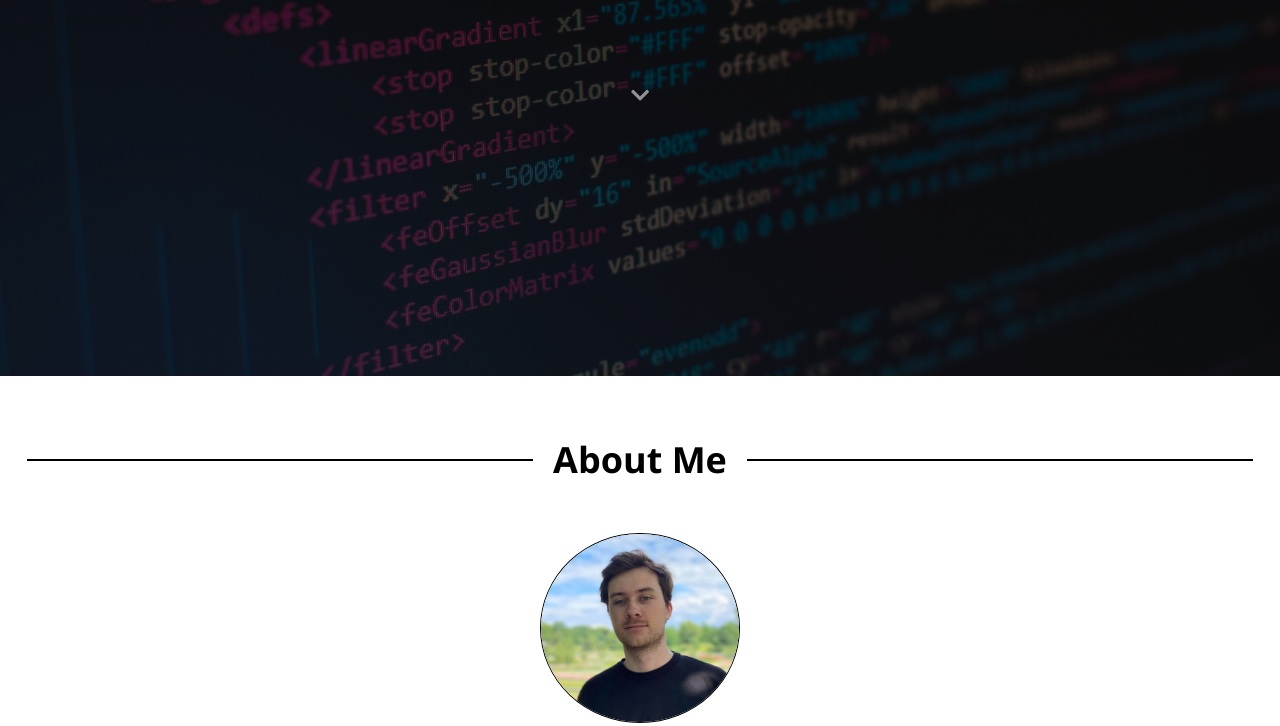
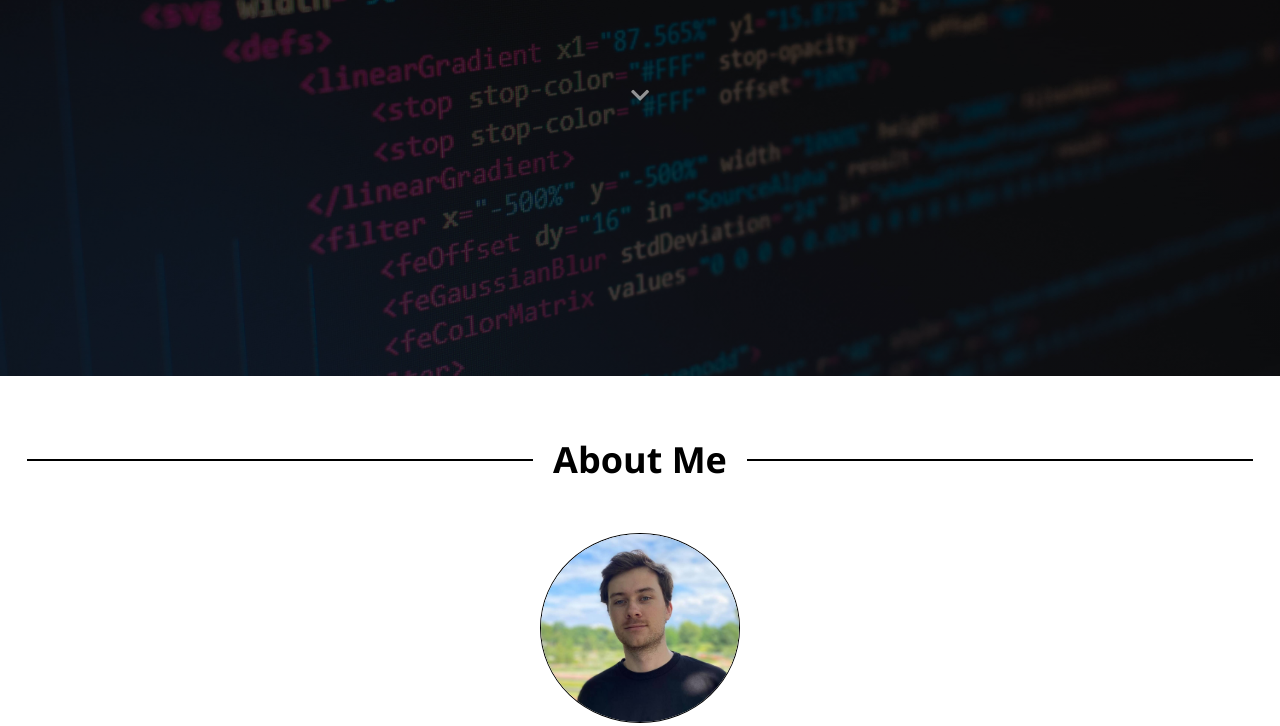
Before and after one commit to piotrwrzodak/portfolio-v1, a website: page dist/index.html in a window 1280 px wide. Shown: the part 424-1150 px from the top of the page. Drawn offline with nearby package versions, Linux system fonts and the light colour scheme.

```diff
--- a/scss/main.scss
+++ b/scss/main.scss
@@ -204,8 +204,8 @@
     background: linear-gradient(rgba(0, 0, 0, 0.7), rgba(0, 0, 0, 0.7)),
       url('../img/home.jpg');
     background-attachment: fixed;
-    background-position: center center;
     background-size: cover;
+    position: relative;
     background-repeat: no-repeat;
 
     position: relative;
```
Also changed, not shown: dist/css/main.css, dist/js/main.js.
